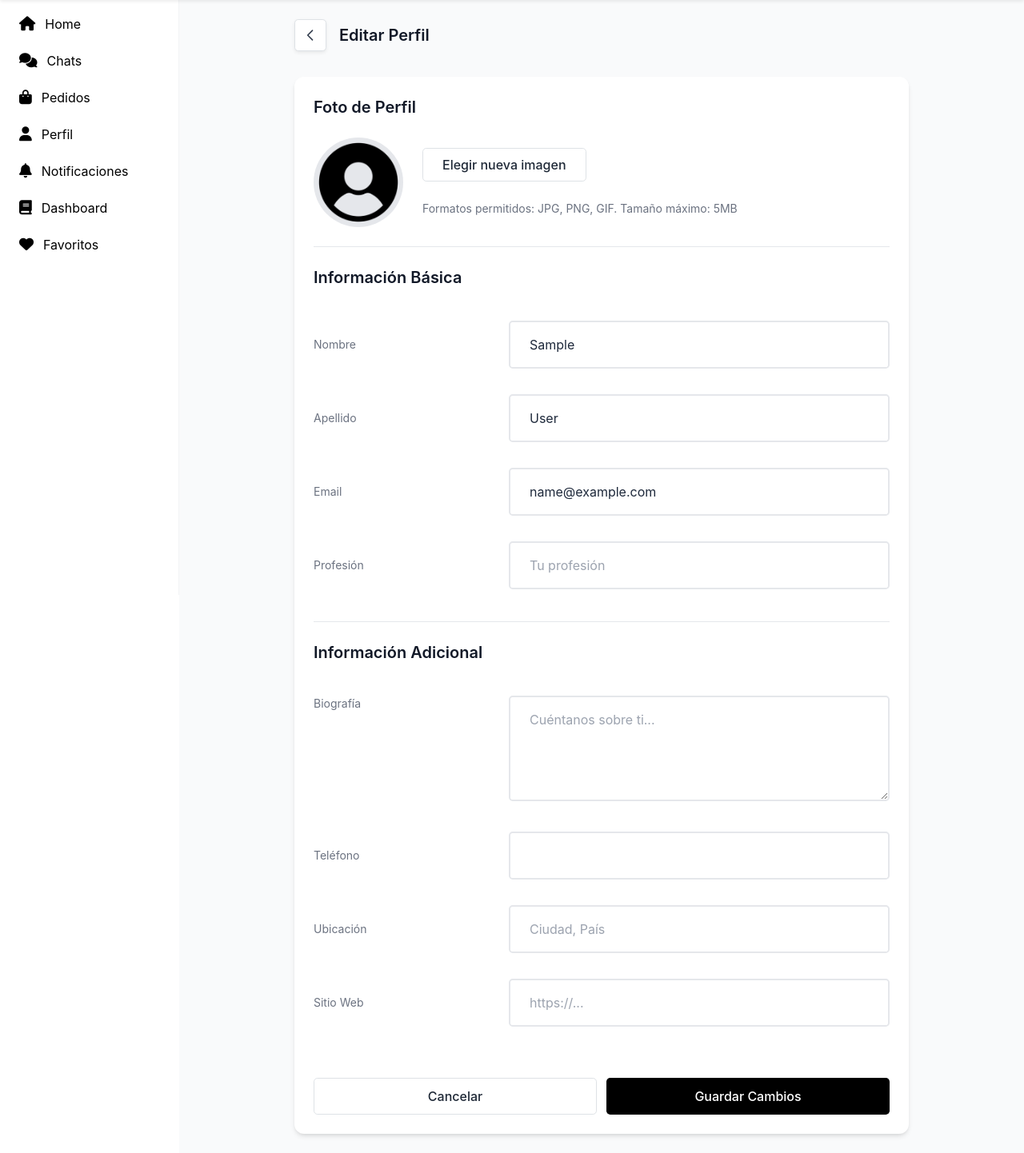
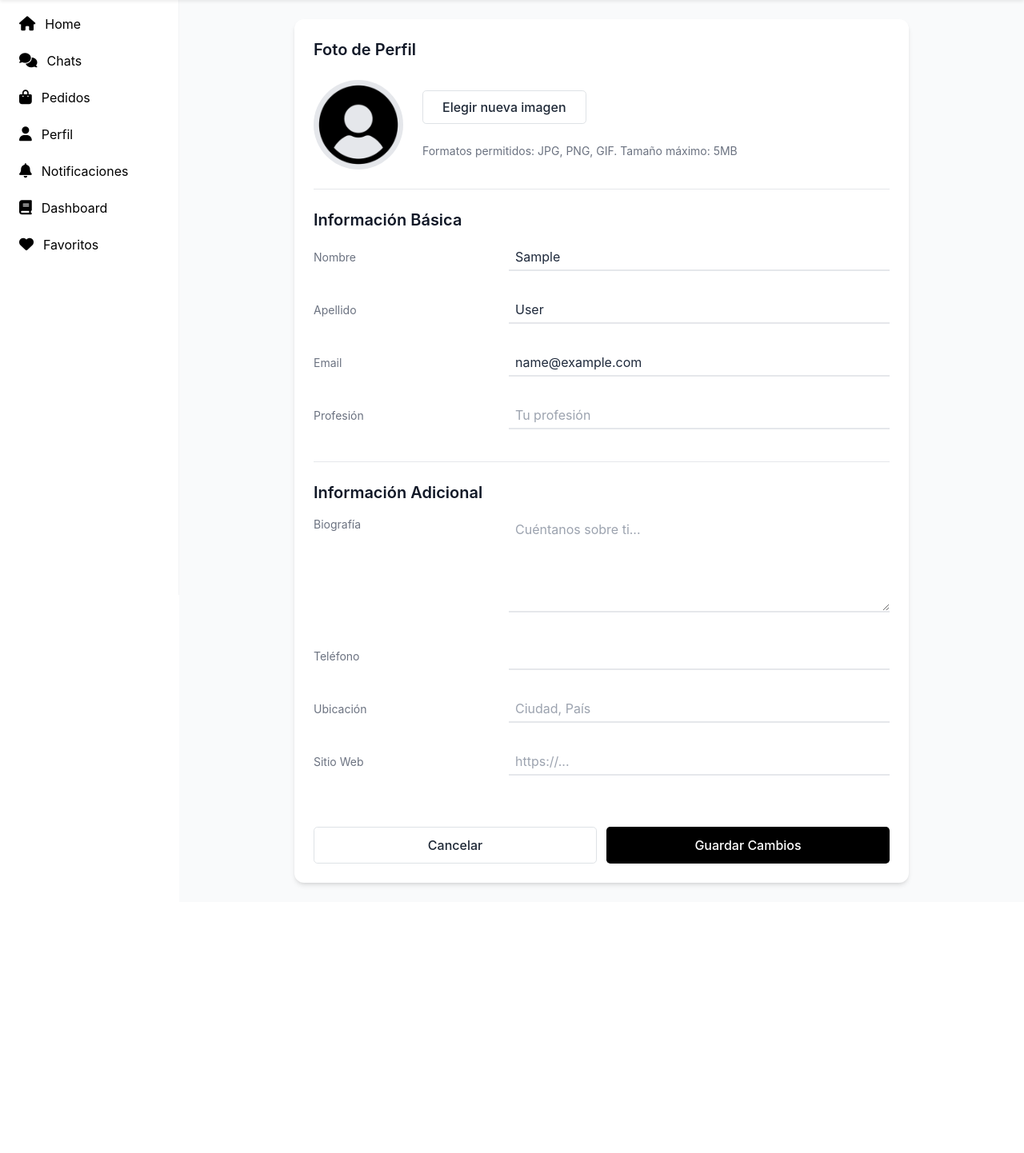
Before and after one commit to Taskify-udl/taskify-web, a Django app: page /profile/edit/ in a window 1280 px wide. Shown: the part 56-1498 px from the top of the page at 80% size. After the commit the page ends 1165 px from the top, so only its background shows below. Run offline with Django 5.2, Linux system fonts and the light colour scheme; the visitor is signed in with stand-in values (Sample User, id 1); data comes from the database, SQL or seed files in the repository; data that the repository does not hold is empty; some libraries are stand-ins or nearby versions.

Commit message:
redesign

```diff
--- a/static/css/styles.css
+++ b/static/css/styles.css
@@ -17,7 +17,6 @@ body {
     font-family: 'Inter', -apple-system, BlinkMacSystemFont, 'Segoe UI', sans-serif;
     line-height: 1.6;
     color: var(--dark);
-    background-color: #FFFFFF;
 }
 
 
--- a/taskify_app/templates/base.html
+++ b/taskify_app/templates/base.html
@@ -272,7 +272,7 @@
             </ul>
         </div>
     </aside>
-    <div class="flex-1 w-full max-w-none overflow-y-auto flex flex-col">
+    <div class="flex-1 w-full max-w-none overflow-y-auto flex flex-col ">
         {% block content %}{% endblock %}
     </div>
 </div>
--- a/taskify_app/templates/chats.html
+++ b/taskify_app/templates/chats.html
@@ -4,7 +4,8 @@
 
 <div class="w-[1024px] mx-auto">
   <div class="my-4">
-    <span class="text-xl font-semibold">Chats</span>
+              <span class="text-2xl font-semibold text-gray-900 mb-6 block">Chats</span>
+
   </div>
 
   <div>
--- a/taskify_app/templates/edit_profile.html
+++ b/taskify_app/templates/edit_profile.html
@@ -7,14 +7,6 @@
 {% block content %}
 <div class="min-h-screen bg-gray-50 p-4 sm:p-6 lg:p-8">
     <div class="max-w-3xl mx-auto">
-        <div class="pb-6 sm:pb-8 flex items-center gap-4">
-            <a href="{% url 'profile' %}" class="inline-flex items-center justify-center w-10 h-10 bg-white hover:bg-gray-100 rounded-lg transition-colors shadow-sm border border-gray-200" style="text-decoration: none !important;">
-                <svg class="w-5 h-5 text-gray-700" fill="none" stroke="currentColor" viewBox="0 0 24 24">
-                    <path stroke-linecap="round" stroke-linejoin="round" stroke-width="2" d="M15 19l-7-7 7-7"></path>
-                </svg>
-            </a>
-            <span class="text-lg sm:text-xl font-semibold text-gray-900">Editar Perfil</span>
-        </div>
 
         <div class="bg-white rounded-xl shadow-md overflow-hidden">
             <form method="post" enctype="multipart/form-data" class="p-4 sm:p-6">
@@ -22,7 +14,10 @@
 
                 <!-- Avatar -->
                 <div class="mb-6 pb-6 border-b border-gray-200">
-                    <h2 class="text-lg sm:text-xl font-semibold text-gray-900 mb-4">Foto de Perfil</h2>
+                    <div class="mb-4">
+
+                    <span class="text-lg sm:text-xl font-semibold text-gray-900 !mb-8">Foto de Perfil</span>
+                    </div>
                     <div class="flex items-center gap-4 sm:gap-6">
                         <div class="flex-shrink-0">
                             <div class="w-16 sm:w-20 md:w-24 lg:w-28 aspect-square rounded-full overflow-hidden bg-gray-200 flex items-center justify-center">
@@ -41,66 +36,66 @@
 
                 <!-- Información básica -->
                 <div class="mb-6 pb-6 border-b border-gray-200">
-                    <h2 class="text-lg sm:text-xl font-semibold text-gray-900 mb-4">Información Básica</h2>
+                    <span class="text-lg sm:text-xl font-semibold text-gray-900 mb-4">Información Básica</span>
 
                     <div class="grid grid-cols-1 sm:grid-cols-12 gap-3 items-center py-3">
                         <div class="text-sm text-gray-500 sm:col-span-4">Nombre</div>
                         <div class="sm:col-span-8">
-                            <input type="text" id="first_name" name="first_name" value="{{ user.first_name }}" class="w-full px-4 py-3 border-2 border-gray-200 rounded-lg focus:outline-none focus:border-gray-900 focus:ring-4 focus:ring-gray-100 transition-all">
+                            <input type="text" id="first_name" name="first_name" value="{{ user.first_name }}" class="w-full px-2 py-1 !border-b-2 border-gray-200  focus:outline-none focus:border-gray-900 focus:ring-0 focus:ring-gray-100 transition-all">
                         </div>
                     </div>
 
                     <div class="grid grid-cols-1 sm:grid-cols-12 gap-3 items-center py-3">
                         <div class="text-sm text-gray-500 sm:col-span-4">Apellido</div>
                         <div class="sm:col-span-8">
-                            <input type="text" id="last_name" name="last_name" value="{{ user.last_name }}" class="w-full px-4 py-3 border-2 border-gray-200 rounded-lg focus:outline-none focus:border-gray-900 focus:ring-4 focus:ring-gray-100 transition-all">
+                            <input type="text" id="last_name" name="last_name" value="{{ user.last_name }}" class="w-full px-2 py-1 !border-b-2 border-gray-200  focus:outline-none focus:border-gray-900 focus:ring-0 focus:ring-gray-100 transition-all">
                         </div>
                     </div>
 
                     <div class="grid grid-cols-1 sm:grid-cols-12 gap-3 items-center py-3">
                         <div class="text-sm text-gray-500 sm:col-span-4">Email</div>
                         <div class="sm:col-span-8">
-                            <input type="email" id="email" name="email" value="{{ user.email }}" required class="w-full px-4 py-3 border-2 border-gray-200 rounded-lg focus:outline-none focus:border-gray-900 focus:ring-4 focus:ring-gray-100 transition-all">
+                            <input type="email" id="email" name="email" value="{{ user.email }}" required class="w-full px-2 py-1 !border-b-2 border-gray-200  focus:outline-none focus:border-gray-900 focus:ring-0 focus:ring-gray-100 transition-all">
                         </div>
                     </div>
 
                     <div class="grid grid-cols-1 sm:grid-cols-12 gap-3 items-center py-3">
                         <div class="text-sm text-gray-500 sm:col-span-4">Profesión</div>
                         <div class="sm:col-span-8">
-                            <input type="text" id="profession" name="profession" value="{{ profile.profession }}" placeholder="Tu profesión" class="w-full px-4 py-3 border-2 border-gray-200 rounded-lg focus:outline-none focus:border-gray-900 focus:ring-4 focus:ring-gray-100 transition-all">
+                            <input type="text" id="profession" name="profession" value="{{ profile.profession }}" placeholder="Tu profesión" class="w-full px-2 py-1 !border-b-2 border-gray-200  focus:outline-none focus:border-gray-900 focus:ring-0 focus:ring-gray-100 transition-all">
                         </div>
                     </div>
                 </div>
 
                 <!-- Información adicional -->
                 <div class="mb-6">
-                    <h2 class="text-lg sm:text-xl font-semibold text-gray-900 mb-4">Información Adicional</h2>
+                    <span class="text-lg sm:text-xl font-semibold text-gray-900 mb-4">Información Adicional</span>
 
                     <div class="grid grid-cols-1 sm:grid-cols-12 gap-3 items-start py-3">
                         <div class="text-sm text-gray-500 sm:col-span-4">Biografía</div>
                         <div class="sm:col-span-8">
-                            <textarea id="bio" name="bio" rows="4" placeholder="Cuéntanos sobre ti..." class="w-full px-4 py-3 border-2 border-gray-200 rounded-lg focus:outline-none focus:border-gray-900 focus:ring-4 focus:ring-gray-100 transition-all resize-y min-h-[120px]">{{ profile.bio }}</textarea>
+                            <textarea id="bio" name="bio" rows="4" placeholder="Cuéntanos sobre ti..." class="w-full px-2 py-1 !border-b-2 border-gray-200  focus:outline-none focus:border-gray-900 focus:ring-0 focus:ring-gray-100 transition-all resize-y min-h-[120px]">{{ profile.bio }}</textarea>
                         </div>
                     </div>
 
                     <div class="grid grid-cols-1 sm:grid-cols-12 gap-3 items-center py-3">
                         <div class="text-sm text-gray-500 sm:col-span-4">Teléfono</div>
                         <div class="sm:col-span-8">
-                            <input type="tel" id="phone" name="phone" value="{{ profile.phone }}" class="w-full px-4 py-3 border-2 border-gray-200 rounded-lg focus:outline-none focus:border-gray-900 focus:ring-4 focus:ring-gray-100 transition-all">
+                            <input type="tel" id="phone" name="phone" value="{{ profile.phone }}" class="w-full px-2 py-1 !border-b-2 border-gray-200  focus:outline-none focus:border-gray-900 focus:ring-0 focus:ring-gray-100 transition-all">
                         </div>
                     </div>
 
                     <div class="grid grid-cols-1 sm:grid-cols-12 gap-3 items-center py-3">
                         <div class="text-sm text-gray-500 sm:col-span-4">Ubicación</div>
                         <div class="sm:col-span-8">
-                            <input type="text" id="location" name="location" value="{{ profile.location }}" placeholder="Ciudad, País" class="w-full px-4 py-3 border-2 border-gray-200 rounded-lg focus:outline-none focus:border-gray-900 focus:ring-4 focus:ring-gray-100 transition-all">
+                            <input type="text" id="location" name="location" value="{{ profile.location }}" placeholder="Ciudad, País" class="w-full px-2 py-1 !border-b-2 border-gray-200  focus:outline-none focus:border-gray-900 focus:ring-0 focus:ring-gray-100 transition-all">
                         </div>
                     </div>
 
                     <div class="grid grid-cols-1 sm:grid-cols-12 gap-3 items-center py-3">
                         <div class="text-sm text-gray-500 sm:col-span-4">Sitio Web</div>
                         <div class="sm:col-span-8">
-                            <input type="url" id="website" name="website" value="{{ profile.website }}" placeholder="https://..." class="w-full px-4 py-3 border-2 border-gray-200 rounded-lg focus:outline-none focus:border-gray-900 focus:ring-4 focus:ring-gray-100 transition-all">
+                            <input type="url" id="website" name="website" value="{{ profile.website }}" placeholder="https://..." class="w-full px-2 py-1 !border-b-2 border-gray-200  focus:outline-none focus:border-gray-900 focus:ring-0 focus:ring-gray-100 transition-all">
                         </div>
                     </div>
                 </div>
--- a/taskify_app/templates/my_services.html
+++ b/taskify_app/templates/my_services.html
@@ -8,7 +8,7 @@
 
     <div class="w-[1024px] mx-auto">
         <div class="flex flex-row justify-between my-4">
-            <span class="text-xl font-semibold">Mis Servicios</span>
+            <span class="text-2xl font-semibold text-gray-900 mb-6 block">Mis Servicios</span>
 
             <button class="flex flex-row gap-x-[5px] text-lg !px-2.5 !py-1.5 items-center bg-[#1c1b2b] text-white !rounded-xl hover:shadow-[0_2px_8px_rgba(0,0,0,0.3)] transition-shadow"
                     id="btnCreateService">
--- a/taskify_app/templates/profile.html
+++ b/taskify_app/templates/profile.html
@@ -4,11 +4,11 @@
 {% block title %}Mi Perfil - Taskify{% endblock %}
 
 {% block content %}
-    <div class="min-h-screen bg-gray-50 p-4 sm:p-6 lg:p-8">
+    <div class="px-16 py-4">
+                <span class="text-2xl font-semibold text-gray-900 mb-6 block">Mi Perfil</span>
         <div class="max-w-3xl mx-auto">
             <div class="pb-6 sm:pb-8">
 
-                <span class="text-lg sm:text-xl font-semibold text-gray-900 pb-6 sm:pb-8">Mi Perfil</span>
             </div>
             <div class="bg-white rounded-xl shadow-md overflow-hidden">
                 <div class="p-4 sm:p-6">
```
Also changed, not shown: taskify_app/templates/advanced_stats.html (+17 -14 lines), taskify_app/templates/favourites.html (+12 -8 lines), taskify_app/templates/notifications.html (+2 -7 lines).
